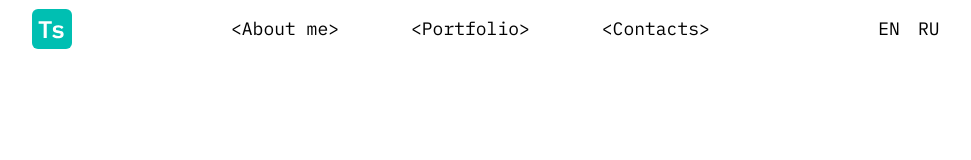
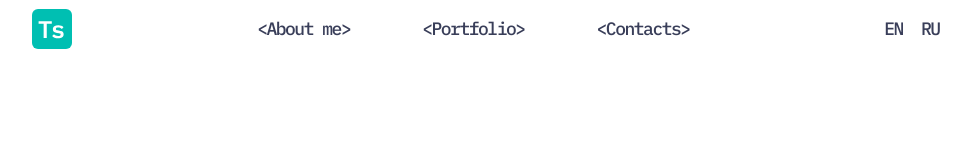
Before and after one commit to Tsvetkoffff/cv, a React (Vite) app: page / in a window 1280 px wide. Shown: the top 160 px of the page, without its empty margins (140-1111 px from the left). Built offline with nearby package versions, Linux system fonts and the light colour scheme.

Commit message:
refactor: change div to button, change text styles

```diff
--- a/src/components/Navigation.jsx
+++ b/src/components/Navigation.jsx
@@ -23,7 +23,7 @@ const Navigation = () => {
     >
       <Logo className='w-[32px] h-[32px] md:w-[40px] md:h-[40px]' />
       <div
-        className={`fixed flex flex-col space-y-10 z-10 h-full right-0 top-0 justify-center p-10 shadow-2xl bg-white box-border transition-all duration-500 md:static md:flex-row md:space-y-0 md:p-0 md:shadow-none md:bg-none md:items-center md:flex-grow md:justify-end
+        className={`fixed flex flex-col space-y-10 z-10 h-full right-0 top-0 justify-center p-10 shadow-2xl bg-white box-border text-grey tracking-tightest font-medium transition-all duration-500 md:static md:flex-row md:space-y-0 md:p-0 md:shadow-none md:bg-none md:items-center md:flex-grow md:justify-end
         ${areMenuClose && '-right-full'}
         `}
       >
@@ -44,7 +44,7 @@ const Navigation = () => {
         </ul>
       </div>
 
-      <div
+      <button
         className='cursor-pointer w-[26px] h-[22px] relative z-20 md:hidden'
         onClick={() => menuBtnHandleClick()}
       >
@@ -63,7 +63,7 @@ const Navigation = () => {
             !areMenuClose && '-rotate-45 top-1/2'
           }`}
         ></span>
-      </div>
+      </button>
       <div
         className={`absolute top-0 right-0 bottom-0 left-0 z-[5] cursor-pointer ${
           areMenuClose && 'hidden'
```
